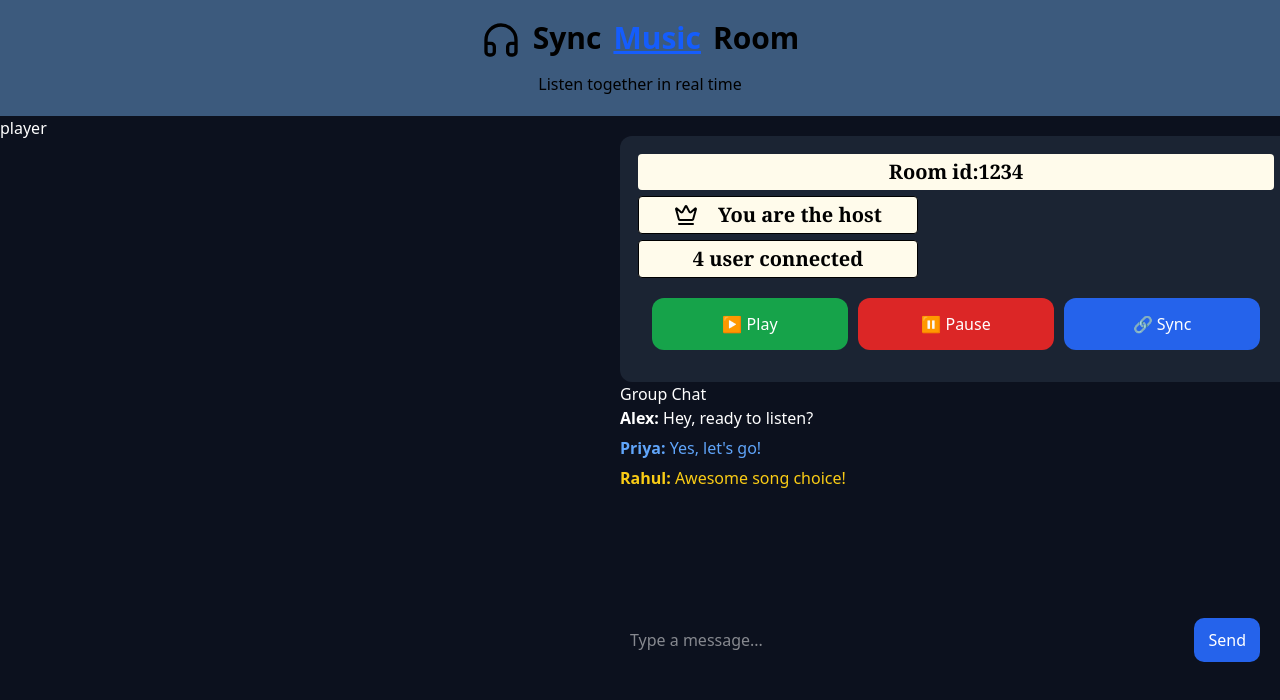
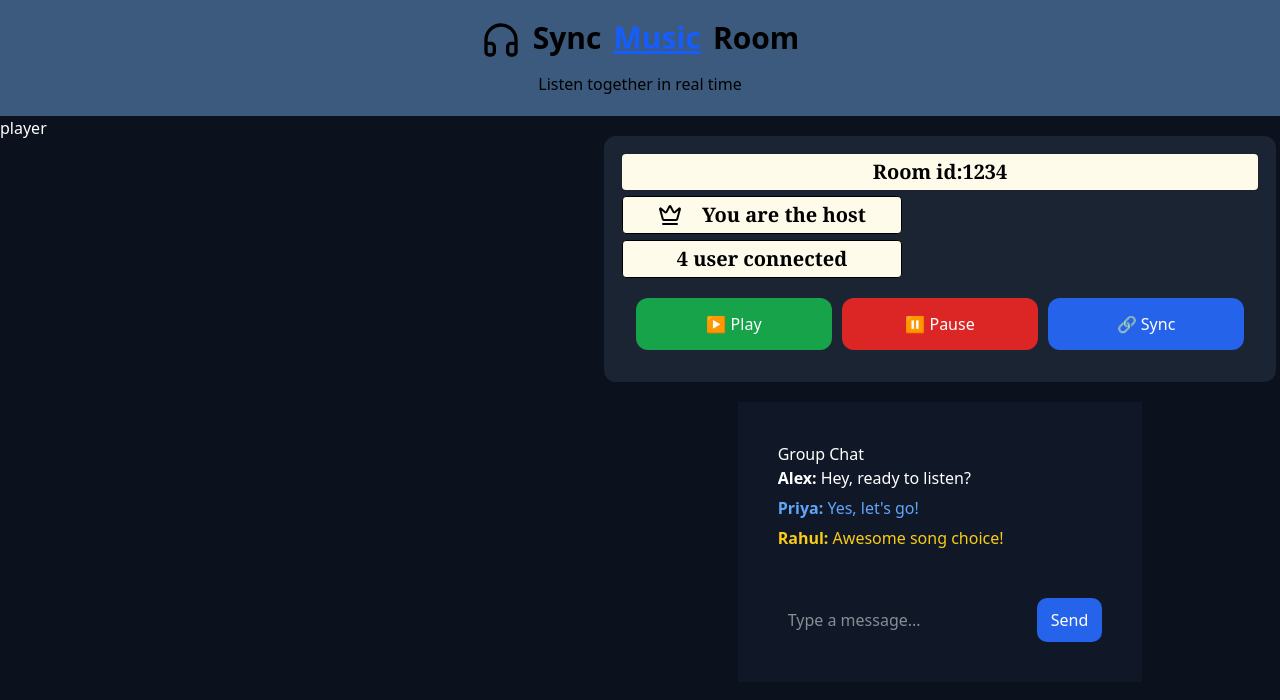
Before and after one commit to Arunmaity2003/Syncwave, a React app in the folder frontend/: page / in a window 1280 px wide. Shown: the top 700 px of the page. Built offline with nearby package versions, Linux system fonts and the light colour scheme; the HTML template or start-up script is replaced by a standard one.

Commit message:
player changes

```diff
--- a/frontend/src/components/Chat.jsx
+++ b/frontend/src/components/Chat.jsx
@@ -10,7 +10,7 @@ function Chat() {
 
   const [message, setMessage] = useState("");
   return (
-    <div className="chat-sec">
+    <div className="chat-sec bg-gray-900 p-10">
           <h3>Group Chat</h3>
           <div className="underline" />
 
--- a/frontend/src/pages/Room.jsx
+++ b/frontend/src/pages/Room.jsx
@@ -18,13 +18,16 @@ function Room() {
         <div className="left w-1/2">
           player
         </div>
-        <div className="right w-1/2 m-5 ">
+        {/* right section */}
+        <div className="right w-1/2 m-5 flex flex-col items-center gap-5">
           <div className='bg-[#4052674b] w-2xl flex-col items-center justify-center p-3 rounded-xl'>
             <p className='m-1.5 bg-amber-50 text-black p-1 text-center font-bold font-serif rounded-sm flex items-center gap-5 justify-center text-xl'>Room id:{room_id}</p>
             <div className='border border-white-600 w-70 m-1.5 bg-amber-50 text-black p-1 text-center font-bold font-serif rounded-sm flex items-center gap-5 justify-center text-xl'><Crown className='text-center '/>You are the host</div>
             <div className='border border-white-600 w-70 m-1.5 bg-amber-50 text-black p-1 text-center font-bold font-serif rounded-sm flex items-center gap-5 justify-center text-xl'>4 user connected</div>
             <Player />
           </div>
+
+          {/* //chat section */}
           <div className="">
             <Chat />
           </div>
```
